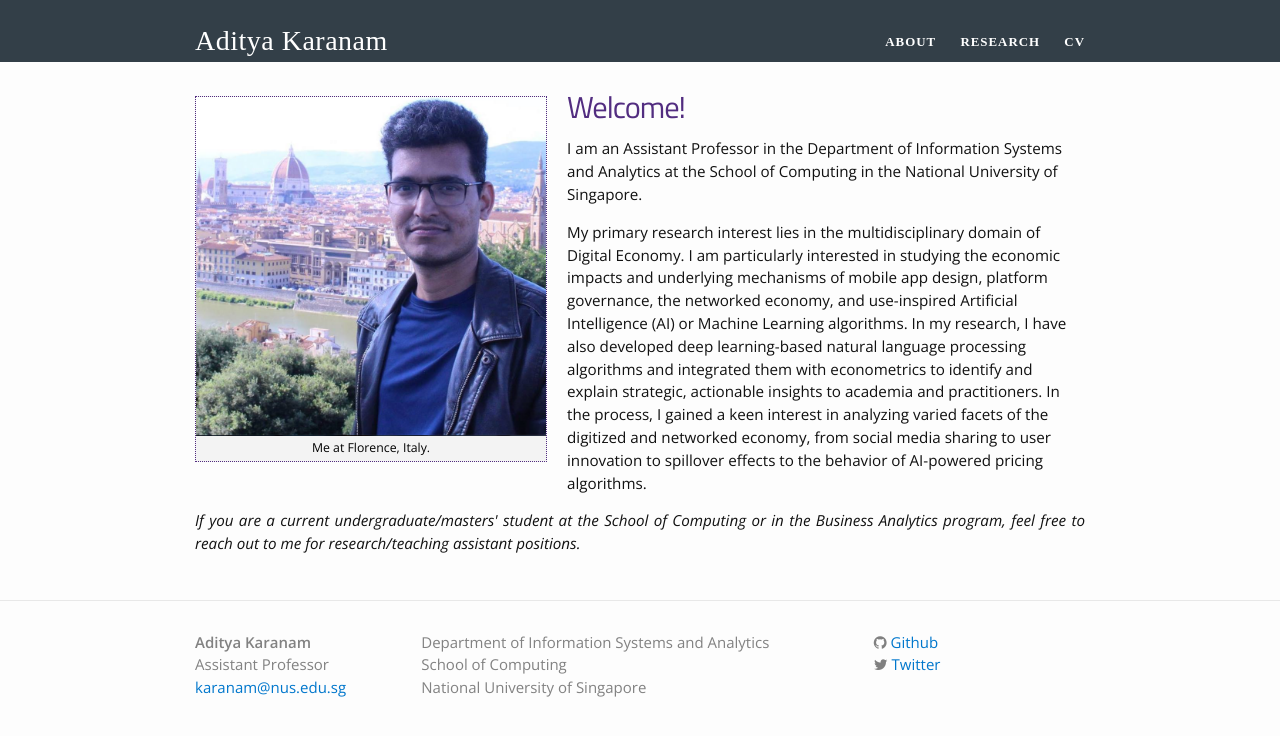
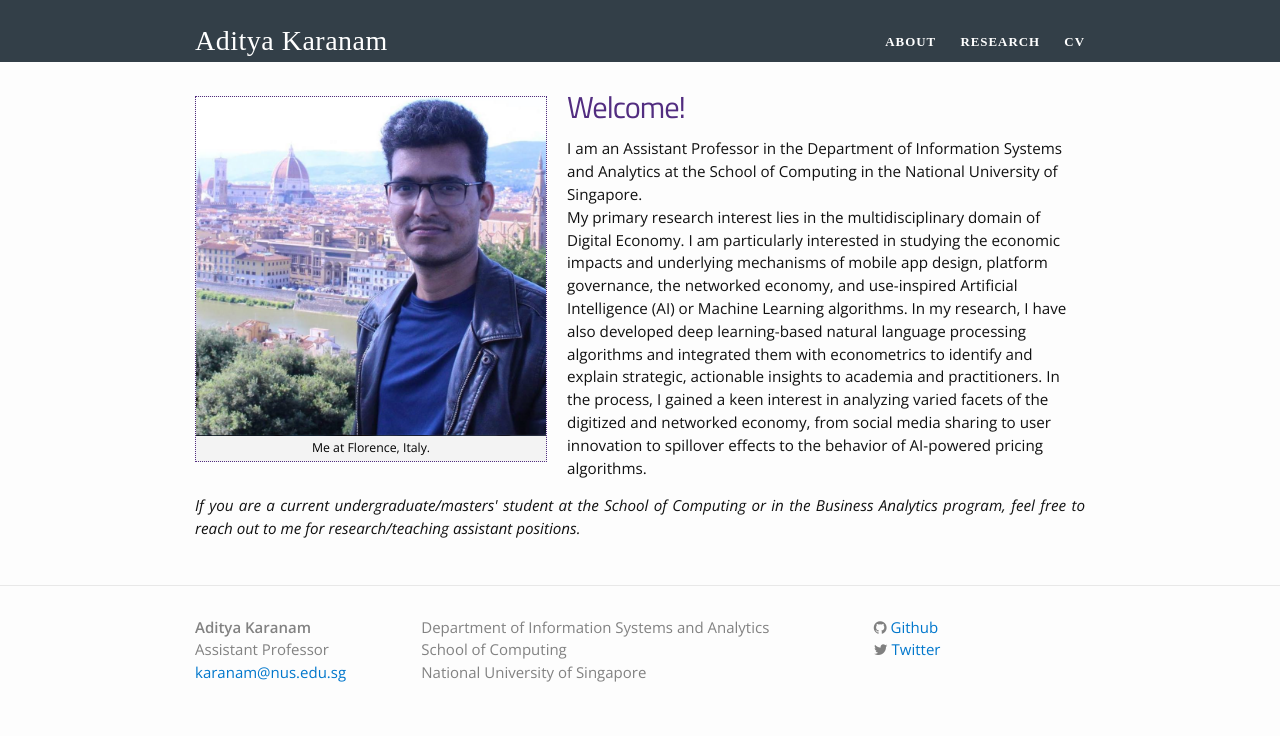
Before and after one commit to askaranam/askaranam.github.io, a Jekyll site: the page built from index.html, in a window 1280 px wide. Shown: the top 736 px of the page. Built offline with Jekyll 4.4.1, drawn with Linux system fonts in a browser that asks for light colours; nearby versions of some CDN libraries; some web fonts are replaced.

Commit message:
Update index.html

```diff
--- a/index.html
+++ b/index.html
@@ -22,9 +22,9 @@
 
 <h1>Welcome!</h1>
 
-<p class="responsive-text"> I am an Assistant Professor in the Department of Information Systems and Analytics at the School of Computing in the National University of Singapore. </p>
+<!-- <p class="responsive-text"> I am an Assistant Professor in the Department of Information Systems and Analytics at the School of Computing in the National University of Singapore. </p>  -->
 
-	<p class="responsive-text"> My primary research interest lies in the multidisciplinary domain of Digital Economy.
+	<p class="responsive-text"> I am an Assistant Professor in the Department of Information Systems and Analytics at the School of Computing in the National University of Singapore. </br>My primary research interest lies in the multidisciplinary domain of Digital Economy.
 	I am particularly interested in studying the economic impacts and underlying mechanisms of mobile app design, platform governance, the networked economy, and use-inspired Artificial Intelligence (AI) or Machine Learning algorithms.
 	In my research, I have also developed deep learning-based natural language processing algorithms and integrated them with econometrics to identify and explain strategic, actionable insights to academia and practitioners.
 	In the process, I gained a keen interest in analyzing varied facets of the digitized and networked economy, from social media sharing to user innovation to spillover effects to the behavior of AI-powered pricing algorithms.
```
